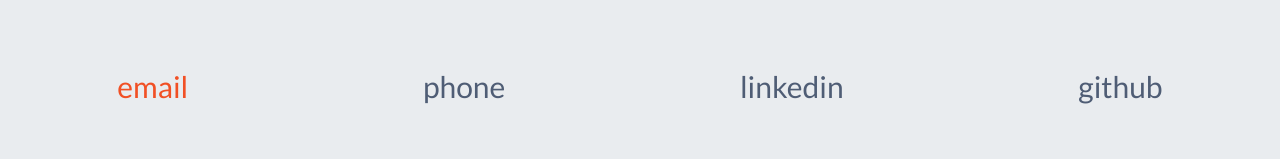
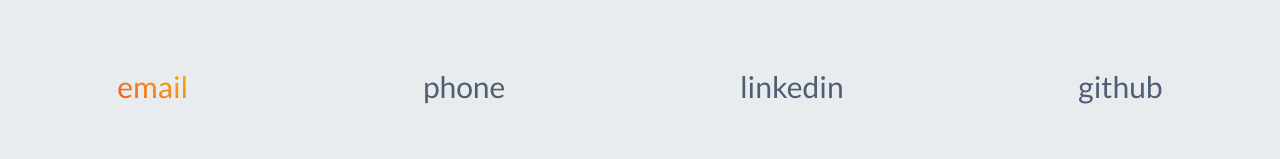
Before and after one commit to parkhilljosiah/josiah-parkhill-resume, a React (Create React App) app: page / in a window 1280 px wide. In both pictures the pointer is over the link "email". Shown: the part 458-617 px from the top of the page. Built offline with nearby package versions, Linux system fonts and the light colour scheme.

Commit message:
added gradient styling to multiple pieces of text

```diff
--- a/src/public/stylesheets/HomePage.module.css
+++ b/src/public/stylesheets/HomePage.module.css
@@ -57,5 +57,12 @@
 }
 
 .contact:hover {
-    color: #f15025;
+    background-color: #f15025;
+    background-image: linear-gradient(30deg, #f15025, #ffba08);
+    background-size: 100%;
+    background-clip: text;
+    -webkit-background-clip: text;
+    -moz-background-clip: text;
+    -webkit-text-fill-color: transparent;
+    -moz-text-fill-color: transparent;
 }
--- a/src/public/stylesheets/Navigation.module.css
+++ b/src/public/stylesheets/Navigation.module.css
@@ -18,5 +18,12 @@
 
 .link:hover {
     text-decoration: none;
-    color: #f15025;
+    background-color: #f15025;
+    background-image: linear-gradient(30deg, #f15025, #ffba08);
+    background-size: 100%;
+    background-clip: text;
+    -webkit-background-clip: text;
+    -moz-background-clip: text;
+    -webkit-text-fill-color: transparent;
+    -moz-text-fill-color: transparent;
 }
```
